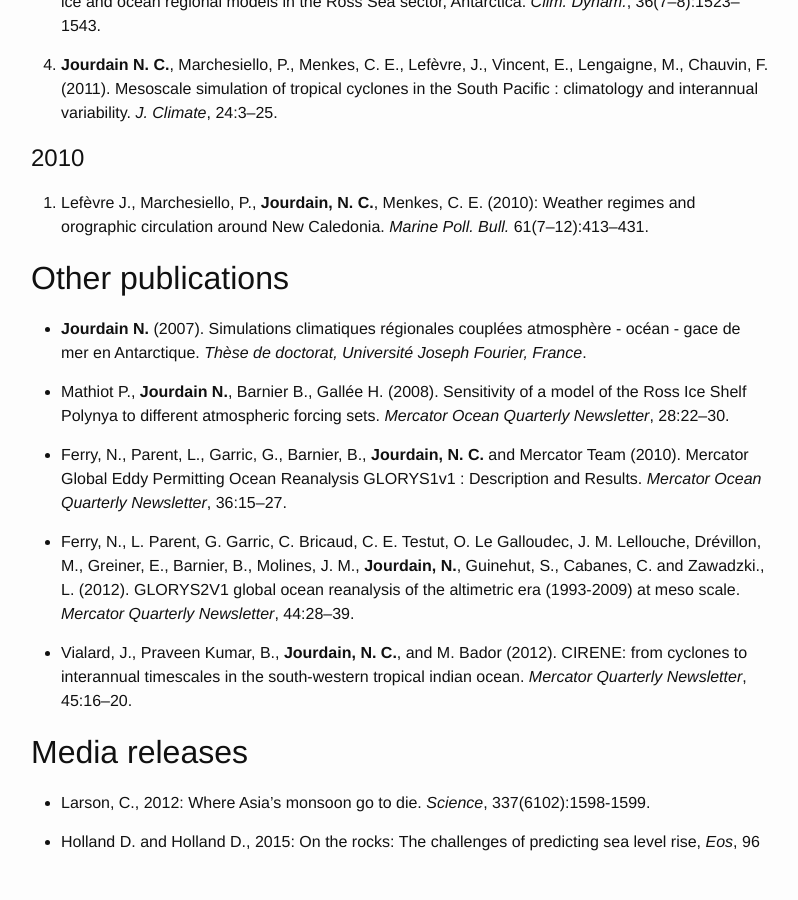
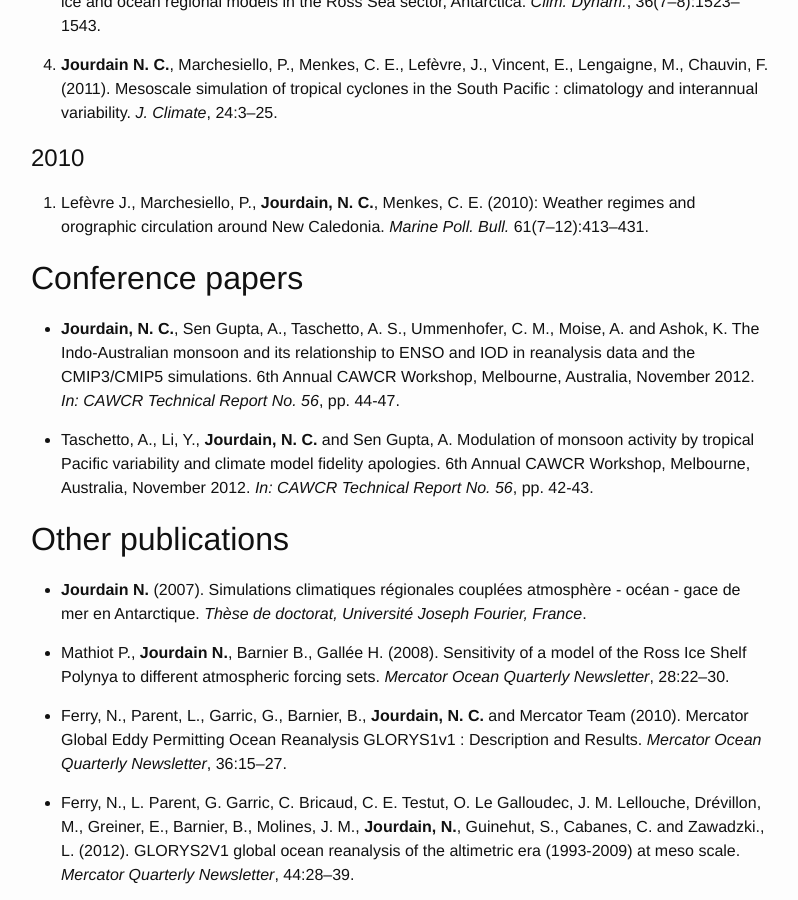
Before and after one commit to nicojourdain/nicojourdain.github.io, a Jekyll site: the page built from publications.md, in a window 1280 px wide and 900 px high, scrolled down 3271 px. Shown: the whole window, without its empty margins (239-1037 px from the left). Built offline with Jekyll 4.4.1, drawn with Linux system fonts in a browser that asks for light colours.

Commit message:
update publications

```diff
--- a/publications.md
+++ b/publications.md
@@ -91,6 +91,15 @@ For publication metrics, see :
 
 1. Lefèvre J., Marchesiello, P., **Jourdain, N. C.**, Menkes, C. E. (2010): Weather regimes and orographic circulation around New Caledonia. _Marine Poll. Bull._ 61(7–12):413–431.
 
+
+## Conference papers
+
+
+* **Jourdain, N. C.**, Sen Gupta, A., Taschetto, A. S., Ummenhofer, C. M., Moise, A. and Ashok, K. The Indo-Australian monsoon and its relationship to ENSO and IOD in reanalysis data and the CMIP3/CMIP5 simulations. 6th Annual CAWCR Workshop, Melbourne, Australia, November 2012. _In: CAWCR Technical Report No. 56_, pp. 44-47.
+
+* Taschetto, A., Li, Y., **Jourdain, N. C.** and Sen Gupta, A. Modulation of monsoon activity by tropical Pacific variability and climate model fidelity apologies. 6th Annual CAWCR Workshop, Melbourne, Australia, November 2012. _In: CAWCR Technical Report No. 56_, pp. 42-43.
+
+
 ## Other publications
 
 * **Jourdain N.** (2007). Simulations climatiques régionales couplées atmosphère - océan - gace de mer  en Antarctique. _Thèse de doctorat, Université Joseph Fourier, France_.
```
